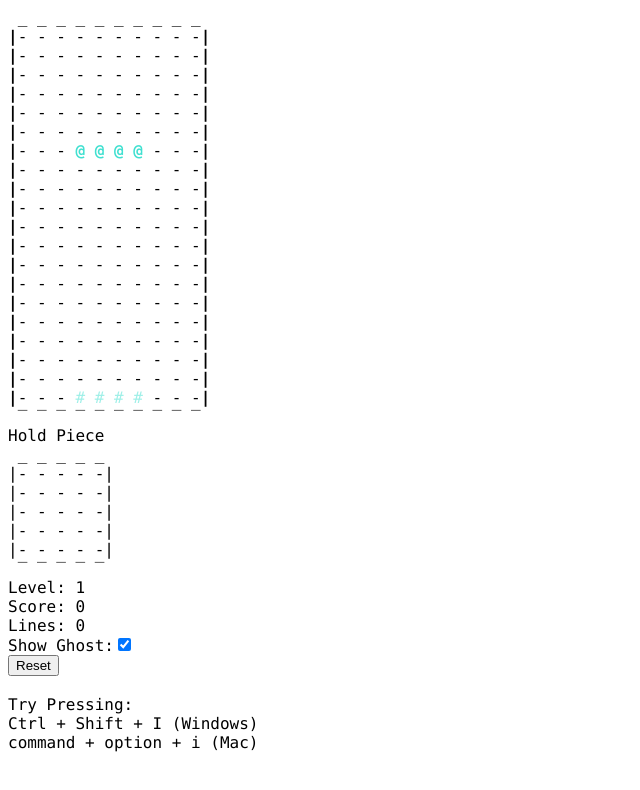
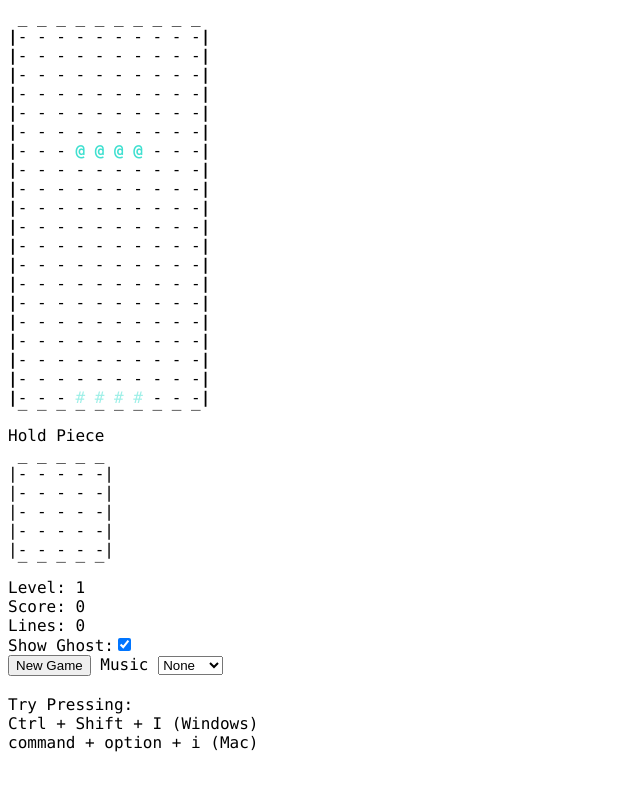
Before and after one commit to MwayiKashoko/ASCII-Tetris, a plain HTML site: page index.html in a window 1280 px wide. Shown: the whole page, without its empty margins (0-640 px from the left). Drawn offline with Linux system fonts and the light colour scheme.

Commit message:
Update index.html

```diff
--- a/index.html
+++ b/index.html
@@ -64,7 +64,18 @@
 		<br>
 		<label> Show Ghost:<input type="checkbox" checked id="showGhostCheckbox"></label>
 		<br>
-		<button id="resetButton">Reset</button>
+		<button id="resetButton">New Game</button>
+
+		<label for="cars">Music</label>
+
+		<select name="musicSelection" id="musicSelect">
+			<option value="None">None</option>
+		 	<option value="Music/Type_A.mp3">Type A</option>
+		 	<option value="Music/Type_B.mp3">Type B</option>
+		 	<option value="Music/Type_C.mp3">Type C</option>
+		 	<option value="Music/Type_D.mp3">Type D</option>
+		</select>
+
 		<br> <br>
 		Try Pressing: <br>
 		Ctrl + Shift + I (Windows) <br>
```
